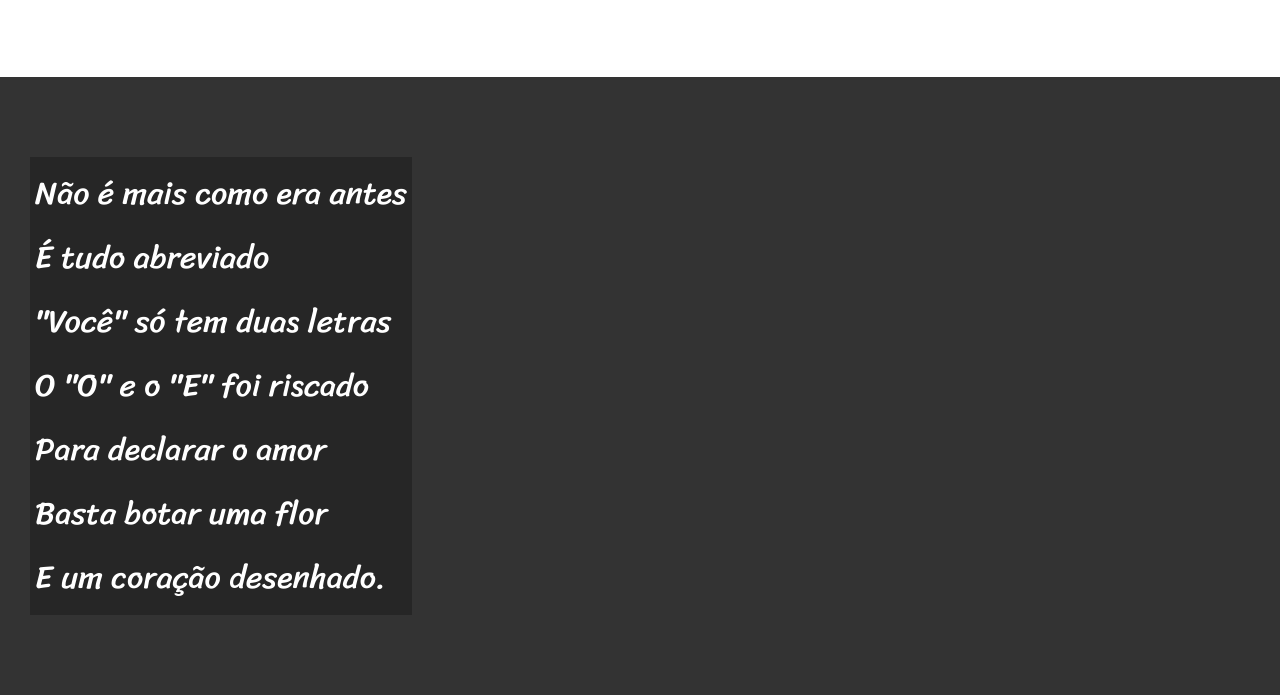
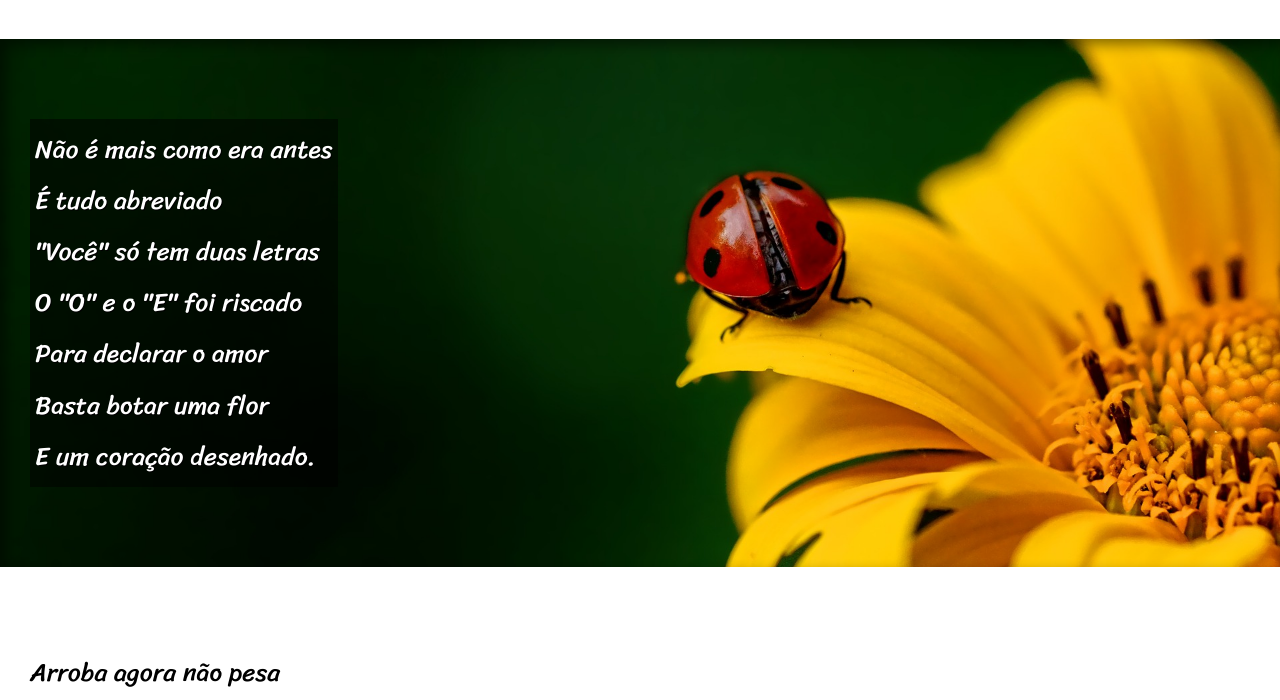
Before and after one commit to BressamTorres/html-css, a plain HTML site: page desafios/d012/index.html in a window 1280 px wide. Shown: the part 720-1420 px from the top of the page. Drawn offline with Linux system fonts and the light colour scheme.

Commit message:
Finalização de um projeto

```diff
--- a/desafios/d012/estilo/style.css
+++ b/desafios/d012/estilo/style.css
@@ -49,13 +49,17 @@ header a:hover, footer a:hover{
     text-decoration: underline;
 }
 
+section > p{
+    padding-bottom: 2em;
+}
+
 section{
     padding-top: 10vh;
     padding-bottom: 10vh;
     line-height: 2em;
     padding-left: 30px;
     font-family: var(--fonte3);
-    font-size: 2.5vw;
+    font-size: 2vw;
 }
 
 section.normal{
@@ -65,15 +69,30 @@ section.normal{
 
 section.imagem{
     background-color: rgb(51, 51, 51);
-    color: white
+    color: white;
+    box-shadow: inset 6px 6px 13px 0px rgba(0, 0, 0, 0.473);
+    background-size: cover;
+    background-attachment: fixed;
 }
 
 section.imagem > p{
-    background-color: rgba(0, 0, 0, 0.253);
+    background-color: rgba(0, 0, 0, 0.514);
+    text-shadow: 1px 1px 0px black;
     display: inline-block;
     padding: 5px;
 
+
 }
+
+section#img01{
+    background-image: url('../imagens/background001.jpg');
+    background-position: right center;
+}
+
+section#img02{
+    background-image: url('../imagens/background002.jpg');
+}
+
 
 footer{
     background-color: black;
--- a/desafios/d012/index.html
+++ b/desafios/d012/index.html
@@ -25,7 +25,7 @@
         </p>
     </section>
 
-    <section class="imagem">
+    <section class="imagem" id="img01">
         <p>
             Não é mais como era antes <br>
             É tudo abreviado <br>
@@ -57,7 +57,7 @@
         </p>
     </section>
 
-    <section class="imagem">
+    <section class="imagem" id="img02">
         <p>
             Tenho saudade das cartas<br>
             Escritas com a própria mão<br>
```
